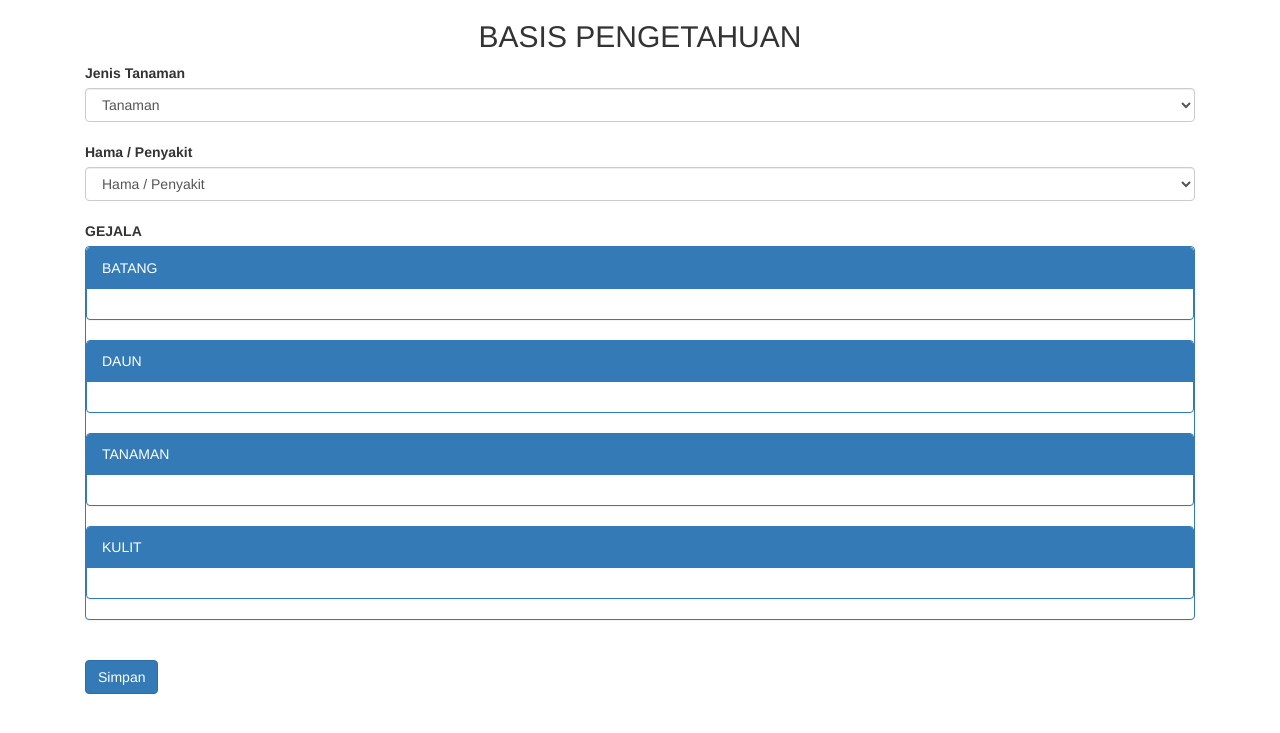
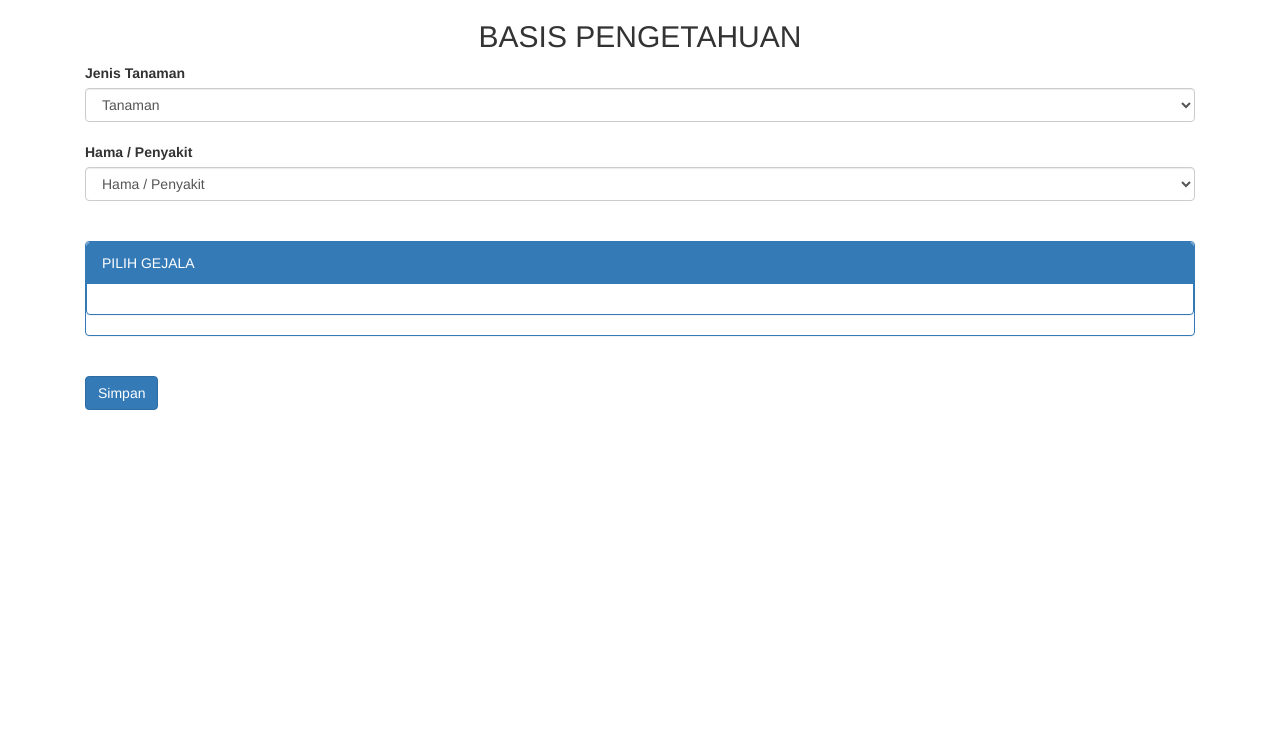
Before and after one commit to Dexanode/sispakjagung, a PHP site: page /abasispengetahuan.php in a window 1280 px wide. Shown: the part 52-785 px from the top of the page. Run offline with PHP 8.4, Linux system fonts and the light colour scheme; a user stored in the database is signed in; data comes from the database, SQL or seed files in the repository; data that the repository does not hold is empty.

Commit message:
selasa_lagi

```diff
--- a/abasispengetahuan.php
+++ b/abasispengetahuan.php
@@ -72,70 +72,26 @@ include "session.php";
           ?>
       </select>
 
-        <br><label for="sel2">GEJALA</label><br>
+        <br><br>
 <form id="form2" name="form2" method="post" action="diagnosa.php">
     <div class="panel panel-primary">
 
     <div class="panel panel-primary">
-        <div class="panel-heading">BATANG</div>
+        <div class="panel-heading">PILIH GEJALA</div>
             <div class="panel-body">
       <?php
             if(isset($_POST['tanaman']))
                   if($_POST['tanaman']!="jenistanaman"){
-      $tampil="select * from gejala where daerah='batang' and jenistanaman= \"".$_POST['tanaman']."\"";
+      $tampil="select * from gejala where jenistanaman= \"".$_POST['tanaman']."\"";
       $query= mysqli_query($konek_db,$tampil);
                 while($hasil=mysqli_fetch_array($query)){
-          echo "<input type='checkbox' value='".$hasil['gejala']."' name='gejala[]' /> ".$hasil['gejala']."<br>";
+          echo "<input type='checkbox' value='".$hasil['gejala']."' name='gejala[]' />"."&nbsp;"."<strong>"."[".$hasil['idgejala']."]"."</strong>"."&nbsp;".$hasil['gejala']."<br>";
       }
                   }
           ?>
         </div>
     </div>
-     <div class="panel panel-primary">
-        <div class="panel-heading">DAUN</div>
-            <div class="panel-body">
-      <?php
-            if(isset($_POST['tanaman']))
-                  if($_POST['tanaman']!="jenistanaman"){
-      $tampil="select * from gejala where daerah='daun' and jenistanaman= \"".$_POST['tanaman']."\"";
-      $query= mysqli_query($konek_db,$tampil);
-                while($hasil=mysqli_fetch_array($query)){
-          echo "<input type='checkbox' value='".$hasil['gejala']."' name='gejala[]' /> ".$hasil['gejala']."<br>";
-      }
-                  }
-          ?>
-         </div>
-    </div>
-     <div class="panel panel-primary">
-        <div class="panel-heading">TANAMAN</div>
-                <div class="panel-body">
-      <?php
-            if(isset($_POST['tanaman']))
-                  if($_POST['tanaman']!="jenistanaman"){
-      $tampil="select * from gejala where daerah='Tanaman' and jenistanaman= \"".$_POST['tanaman']."\"";
-      $query= mysqli_query($konek_db,$tampil);
-                while($hasil=mysqli_fetch_array($query)){
-          echo "<input type='checkbox' value='".$hasil['gejala']."' name='gejala[]' /> ".$hasil['gejala']."<br>";
-      }
-                  }
-          ?>
-         </div>
-    </div>
-    <div class="panel panel-primary">
-        <div class="panel-heading">KULIT</div>
-                <div class="panel-body">
-      <?php
-            if(isset($_POST['tanaman']))
-                  if($_POST['tanaman']!="jenistanaman"){
-      $tampil="select * from gejala where daerah='Kulit' and jenistanaman= \"".$_POST['tanaman']."\"";
-      $query= mysqli_query($konek_db,$tampil);
-                while($hasil=mysqli_fetch_array($query)){
-          echo "<input type='checkbox' value='".$hasil['gejala']."' name='gejala[]' /> ".$hasil['gejala']."<br>";
-      }
-                  }
-          ?>
-        </div>
-    </div>
+
 
     </div>
     <br><button type="submit" name ="submit" class="btn btn-primary">Simpan</button>
--- a/diagnosa.php
+++ b/diagnosa.php
@@ -75,7 +75,7 @@ header("location: about.php");
  			$tampil="select * from gejala where jenistanaman= \"".$_POST['tanaman']."\"";
 			$query= mysqli_query($konek_db,$tampil);
                 while($hasil=mysqli_fetch_array($query)){
-					echo "<input type='checkbox' value='".$hasil['gejala']."' name='gejala[]' /> ".$hasil['gejala']."<br>";
+					echo "<input type='checkbox' value='".$hasil['gejala']."' name='gejala[]' />"."&nbsp;"."<strong>"."[".$hasil['idgejala']."]"."</strong>"."&nbsp;".$hasil['gejala']."<br>";
 			}
                   }
 					?>
```
